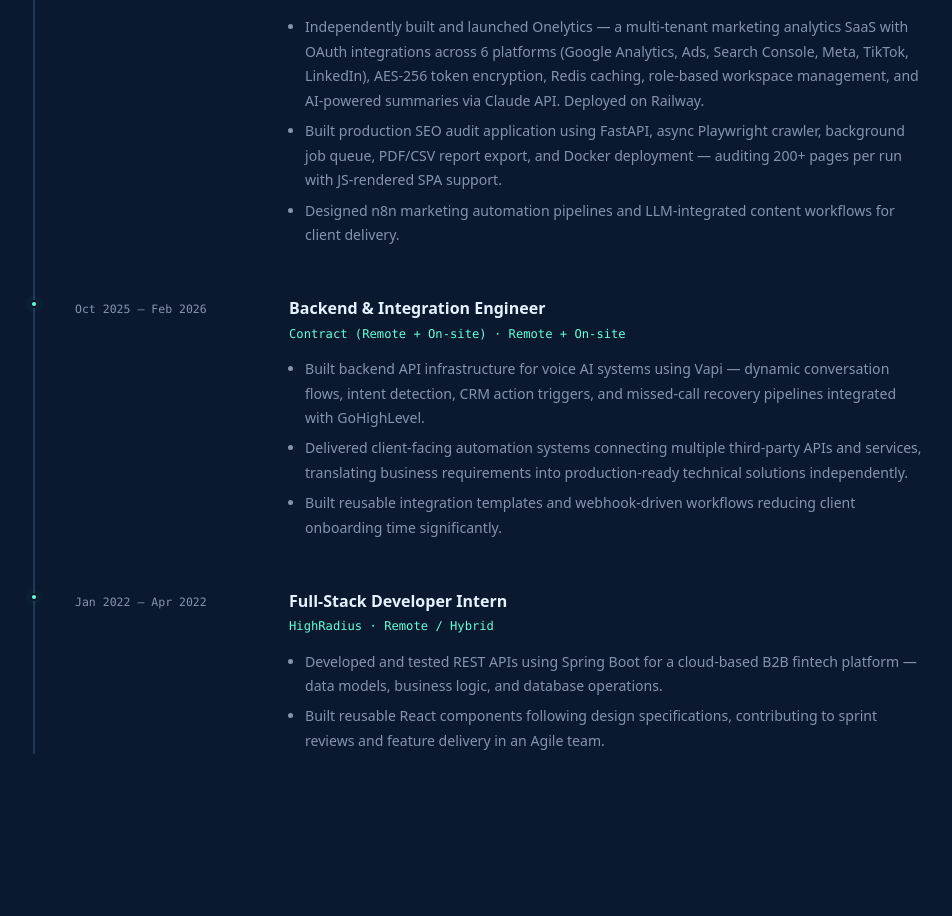
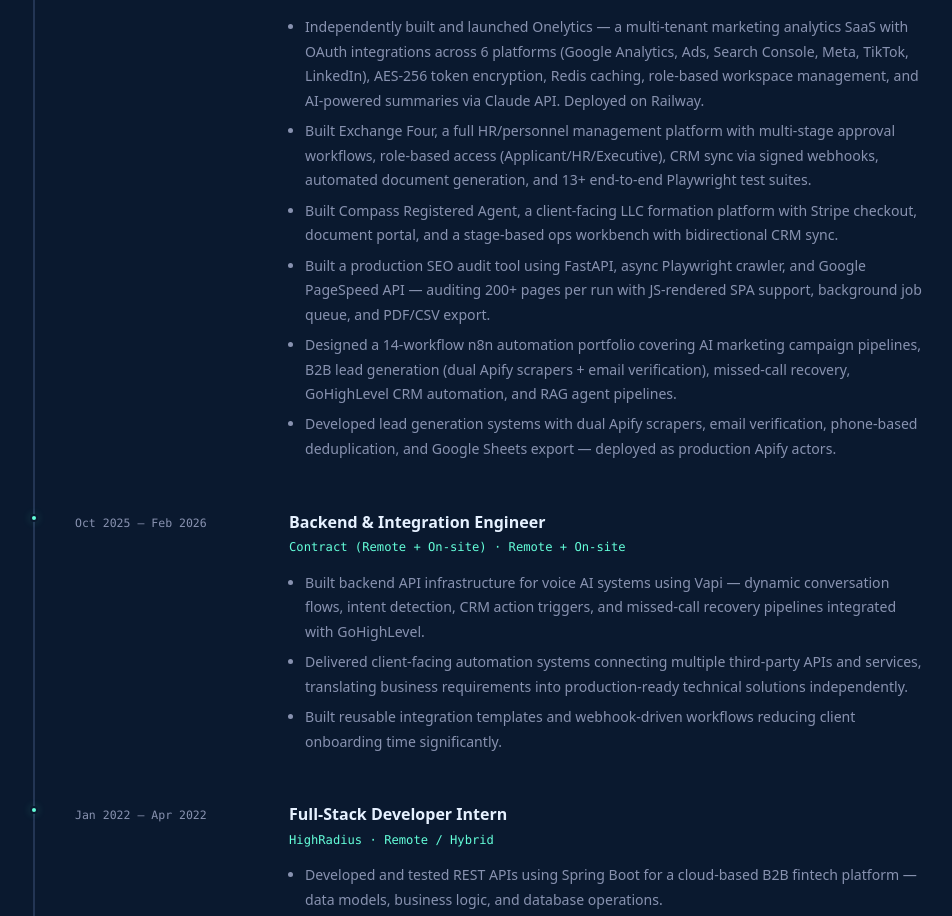
Before and after one commit to Kadyan25/Resume-repo, a React (Create React App) app: page / in a window 1280 px wide. Shown: the part 1825-2741 px from the top of the page, without its empty margins (165-1117 px from the left). Built offline with nearby package versions, Linux system fonts and the light colour scheme.

Commit message:
update job experience

```diff
--- a/src/data.js
+++ b/src/data.js
@@ -81,8 +81,11 @@
     location: "Remote",
     description: [
       "Independently built and launched Onelytics — a multi-tenant marketing analytics SaaS with OAuth integrations across 6 platforms (Google Analytics, Ads, Search Console, Meta, TikTok, LinkedIn), AES-256 token encryption, Redis caching, role-based workspace management, and AI-powered summaries via Claude API. Deployed on Railway.",
-      "Built production SEO audit application using FastAPI, async Playwright crawler, background job queue, PDF/CSV report export, and Docker deployment — auditing 200+ pages per run with JS-rendered SPA support.",
-      "Designed n8n marketing automation pipelines and LLM-integrated content workflows for client delivery."
+      "Built Exchange Four, a full HR/personnel management platform with multi-stage approval workflows, role-based access (Applicant/HR/Executive), CRM sync via signed webhooks, automated document generation, and 13+ end-to-end Playwright test suites.",
+      "Built Compass Registered Agent, a client-facing LLC formation platform with Stripe checkout, document portal, and a stage-based ops workbench with bidirectional CRM sync.",
+      "Built a production SEO audit tool using FastAPI, async Playwright crawler, and Google PageSpeed API — auditing 200+ pages per run with JS-rendered SPA support, background job queue, and PDF/CSV export.",
+      "Designed a 14-workflow n8n automation portfolio covering AI marketing campaign pipelines, B2B lead generation (dual Apify scrapers + email verification), missed-call recovery, GoHighLevel CRM automation, and RAG agent pipelines.",
+      "Developed lead generation systems with dual Apify scrapers, email verification, phone-based deduplication, and Google Sheets export — deployed as production Apify actors."
     ]
   },
   {
```
